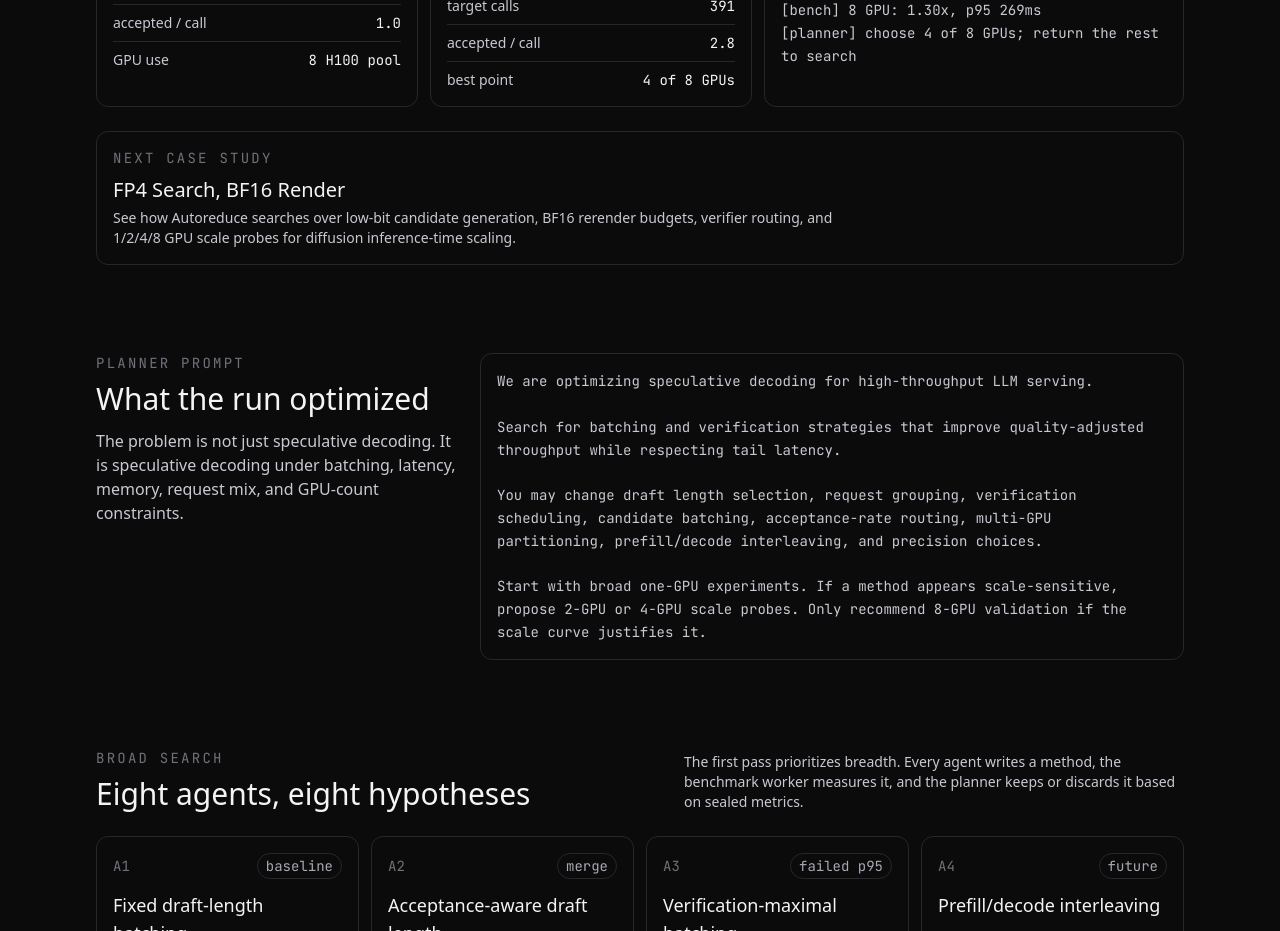
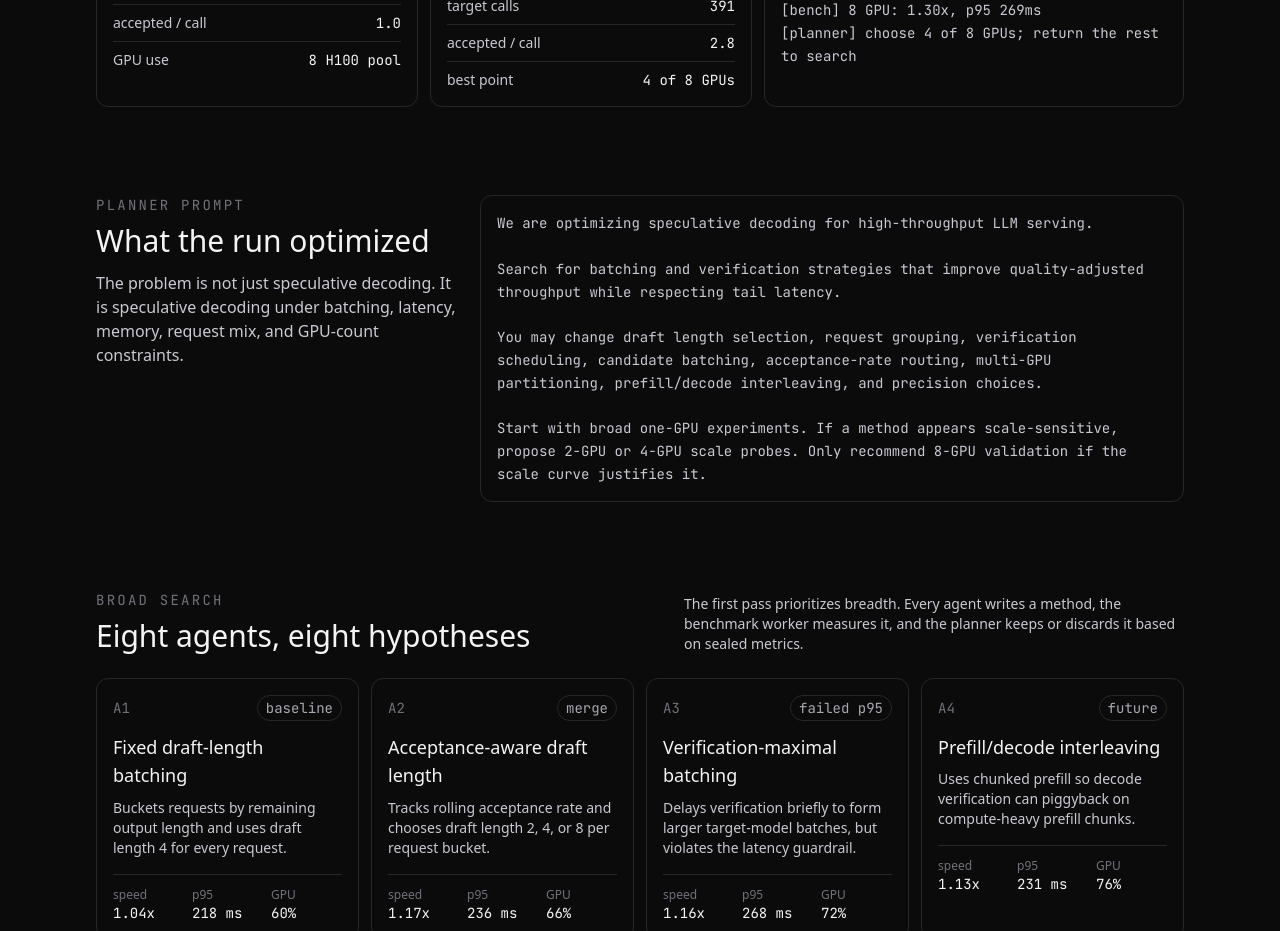
Before and after one commit to vishruthb/autoreduce, a Next.js app in the folder web/: page /case-studies/speculative-decoding in a window 1280 px wide. Shown: the part 1280-2211 px from the top of the page. Built offline with nearby package versions, Linux system fonts and the light colour scheme.

Commit message:
Remove next case study card from speculative page

```diff
--- a/web/app/case-studies/speculative-decoding/page.tsx
+++ b/web/app/case-studies/speculative-decoding/page.tsx
@@ -385,22 +385,6 @@ export default function CaseStudiesPage() {
           <ServingReplay />
         </section>
 
-        <section className="mt-xl">
-          <Link
-            href="/case-studies/low-bit-bf16"
-            className="block rounded-lg border border-hairline bg-canvas p-lg hover:border-hairline-strong hover:bg-surface-soft"
-          >
-            <p className="font-mono text-code-sm uppercase tracking-[0.16em] text-mute">
-              next case study
-            </p>
-            <h2 className="mt-sm text-heading-md text-ink">FP4 Search, BF16 Render</h2>
-            <p className="mt-xs max-w-[720px] text-body-sm text-body">
-              See how Autoreduce searches over low-bit candidate generation, BF16 rerender budgets,
-              verifier routing, and 1/2/4/8 GPU scale probes for diffusion inference-time scaling.
-            </p>
-          </Link>
-        </section>
-
         <section className="mt-section grid gap-xl lg:grid-cols-[360px_minmax(0,1fr)]">
           <div>
             <p className="font-mono text-code-sm uppercase tracking-[0.16em] text-mute">
```
